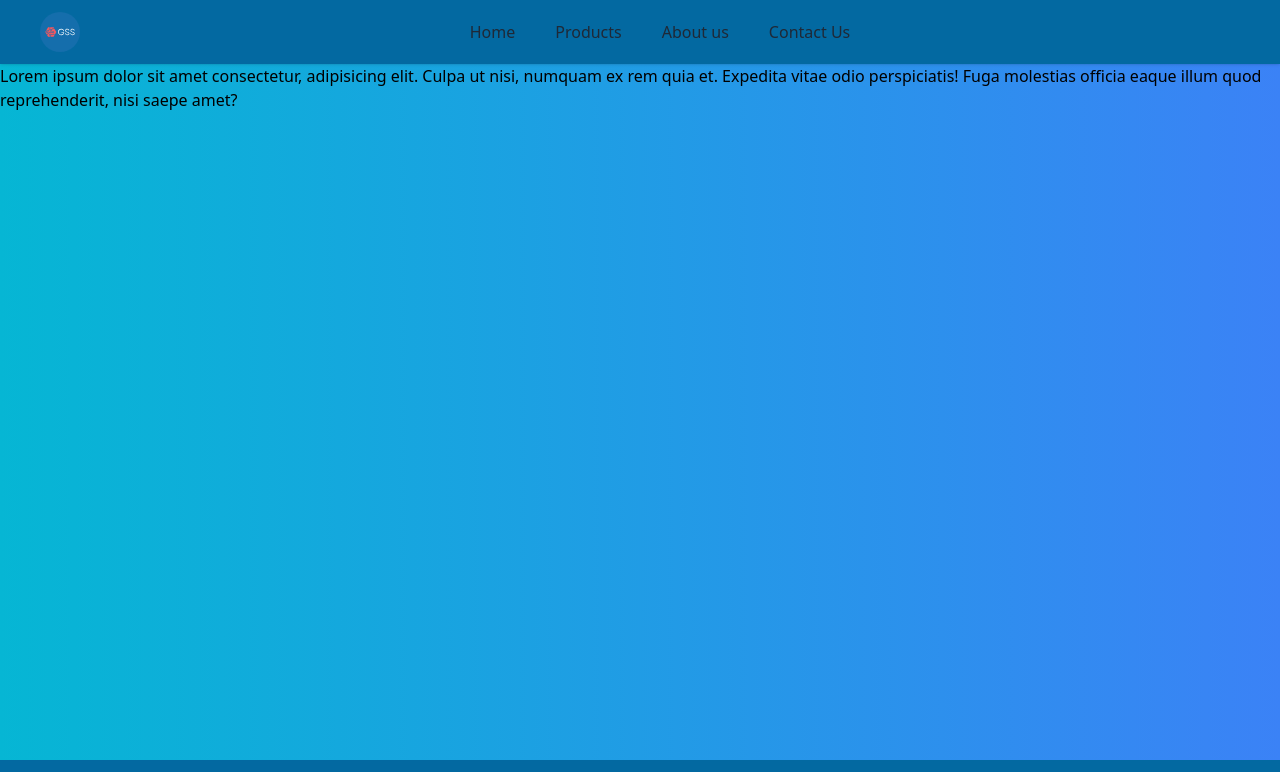
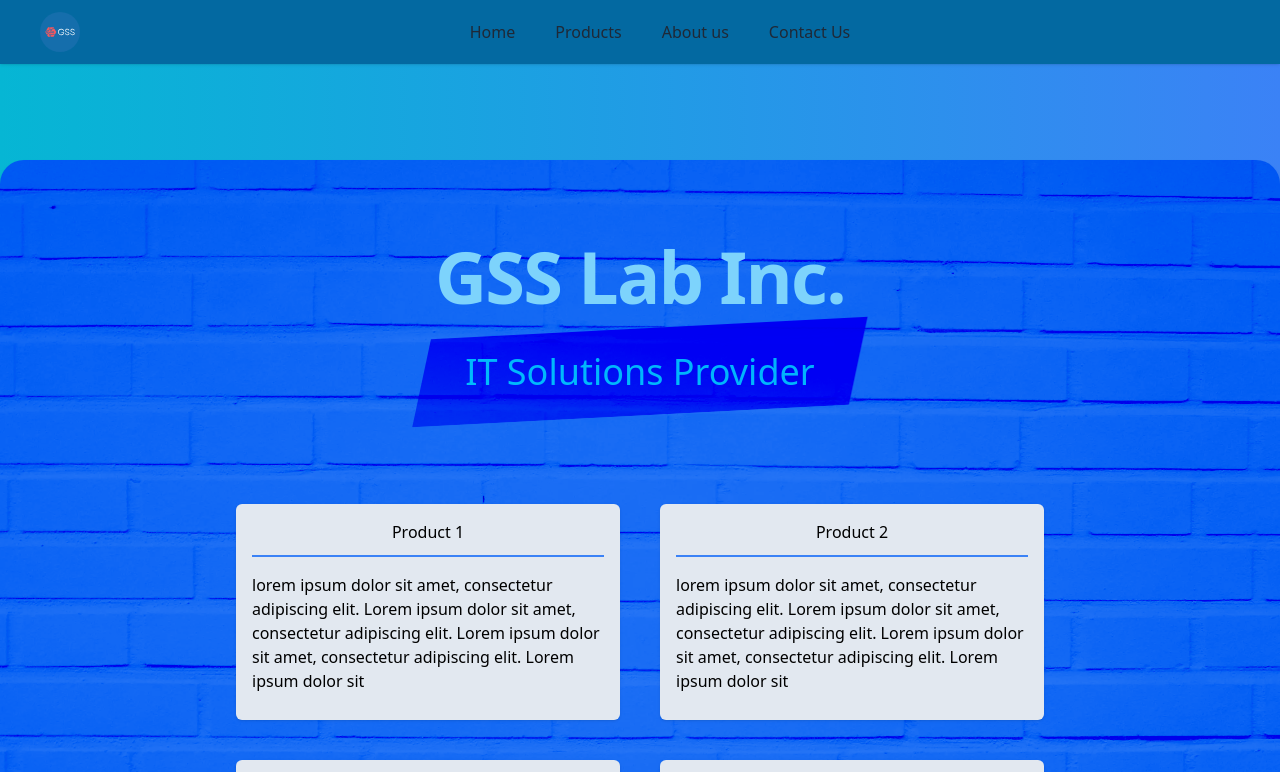
Before and after one commit to jeffreygss888/practice-one-pager, a React (Create React App) app: page / in a window 1280 px wide. Shown: the top 772 px of the page. Built offline with nearby package versions, Linux system fonts and the light colour scheme.

Commit message:
feat: Added Hero Section

```diff
--- a/src/App.tsx
+++ b/src/App.tsx
@@ -1,9 +1,10 @@
+import HeroSection from './components/sections/HeroSection/HeroSection';
+
 const App = () => (
-  <section>
-    Lorem ipsum dolor sit amet consectetur, adipisicing elit. Culpa ut nisi,
-    numquam ex rem quia et. Expedita vitae odio perspiciatis! Fuga molestias
-    officia eaque illum quod reprehenderit, nisi saepe amet?
-  </section>
+  <>
+    <HeroSection />
+    <section>Section 2</section>
+  </>
 );
 
 export default App;
--- /dev/null
+++ b/src/components/sections/HeroSection/HeroSection.tsx
@@ -0,0 +1,29 @@
+import ProductCards from './ProductCards';
+
+const HeroSection = () => (
+  <section
+    className="mt-24 mb-40 grid min-h-[400px] max-w-screen-2xl grid-rows-1 items-center justify-center gap-28 rounded-3xl bg-blue-500 bg-texture bg-cover bg-center py-14  px-8 bg-blend-color-burn shadow-md sm:p-20 2xl:grid-cols-2 2xl:grid-rows-1 2xl:gap-0 2xl:p-8"
+    aria-label="Hero section"
+    id="hero-section"
+  >
+    {/* Title */}
+    <div className="flex h-full flex-col items-center gap-10 2xl:justify-center">
+      <h1 className="text-center text-4xl font-bold tracking-tight text-sky-300 bg-blend-color-dodge sm:text-5xl md:text-7xl">
+        GSS Lab Inc.
+      </h1>
+
+      <p className="relative w-48 text-center text-2xl text-sky-300 after:block sm:w-96 sm:text-3xl md:text-4xl">
+        <span
+          className="from-primaryColor absolute -inset-6 block -skew-y-3 -skew-x-12 bg-gradient-to-tr to-transparent mix-blend-color-burn"
+          aria-hidden="true"
+        />
+        <span>IT Solutions Provider</span>
+      </p>
+    </div>
+
+    {/* Product Cards */}
+    <ProductCards />
+  </section>
+);
+
+export default HeroSection;
--- /dev/null
+++ b/src/components/sections/HeroSection/ProductCard.tsx
@@ -0,0 +1,13 @@
+interface ProductCardProps {
+  title: string;
+  description: string;
+}
+
+const ProductCard = ({ title, description }: ProductCardProps) => (
+  <li className="relative grid aspect-square max-w-xs list-none justify-center gap-4 rounded-md bg-slate-200 p-4 shadow md:aspect-video md:max-w-sm">
+    <h1 className="border-b-2 border-blue-500 text-center">{title}</h1>
+    <p>{description}</p>
+  </li>
+);
+
+export default ProductCard;
--- /dev/null
+++ b/src/components/sections/HeroSection/ProductCards.tsx
@@ -0,0 +1,16 @@
+import GSS_PRODUCTS from '../../../models/GSS_PRODUCTS';
+import ProductCard from './ProductCard';
+
+const ProductCards = () => (
+  <ul className="grid items-center justify-center gap-10 lg:grid-cols-2">
+    {GSS_PRODUCTS.map((gssProdData) => (
+      <ProductCard
+        key={gssProdData.title}
+        title={gssProdData.title}
+        description={gssProdData.description}
+      />
+    ))}
+  </ul>
+);
+
+export default ProductCards;
--- /dev/null
+++ b/src/models/GSS_PRODUCTS.ts
@@ -0,0 +1,22 @@
+export default [
+  {
+    title: 'Product 1',
+    description:
+      'lorem ipsum dolor sit amet, consectetur adipiscing elit. Lorem ipsum dolor sit amet, consectetur adipiscing elit. Lorem ipsum dolor sit amet, consectetur adipiscing elit. Lorem ipsum dolor sit',
+  },
+  {
+    title: 'Product 2',
+    description:
+      'lorem ipsum dolor sit amet, consectetur adipiscing elit. Lorem ipsum dolor sit amet, consectetur adipiscing elit. Lorem ipsum dolor sit amet, consectetur adipiscing elit. Lorem ipsum dolor sit',
+  },
+  {
+    title: 'Product 3',
+    description:
+      'lorem ipsum dolor sit amet, consectetur adipiscing elit. Lorem ipsum dolor sit amet, consectetur adipiscing elit. Lorem ipsum dolor sit amet, consectetur adipiscing elit. Lorem ipsum dolor sit',
+  },
+  {
+    title: 'Product 4',
+    description:
+      'lorem ipsum dolor sit amet, consectetur adipiscing elit. Lorem ipsum dolor sit amet, consectetur adipiscing elit. Lorem ipsum dolor sit amet, consectetur adipiscing elit. Lorem ipsum dolor sit',
+  },
+];
```
